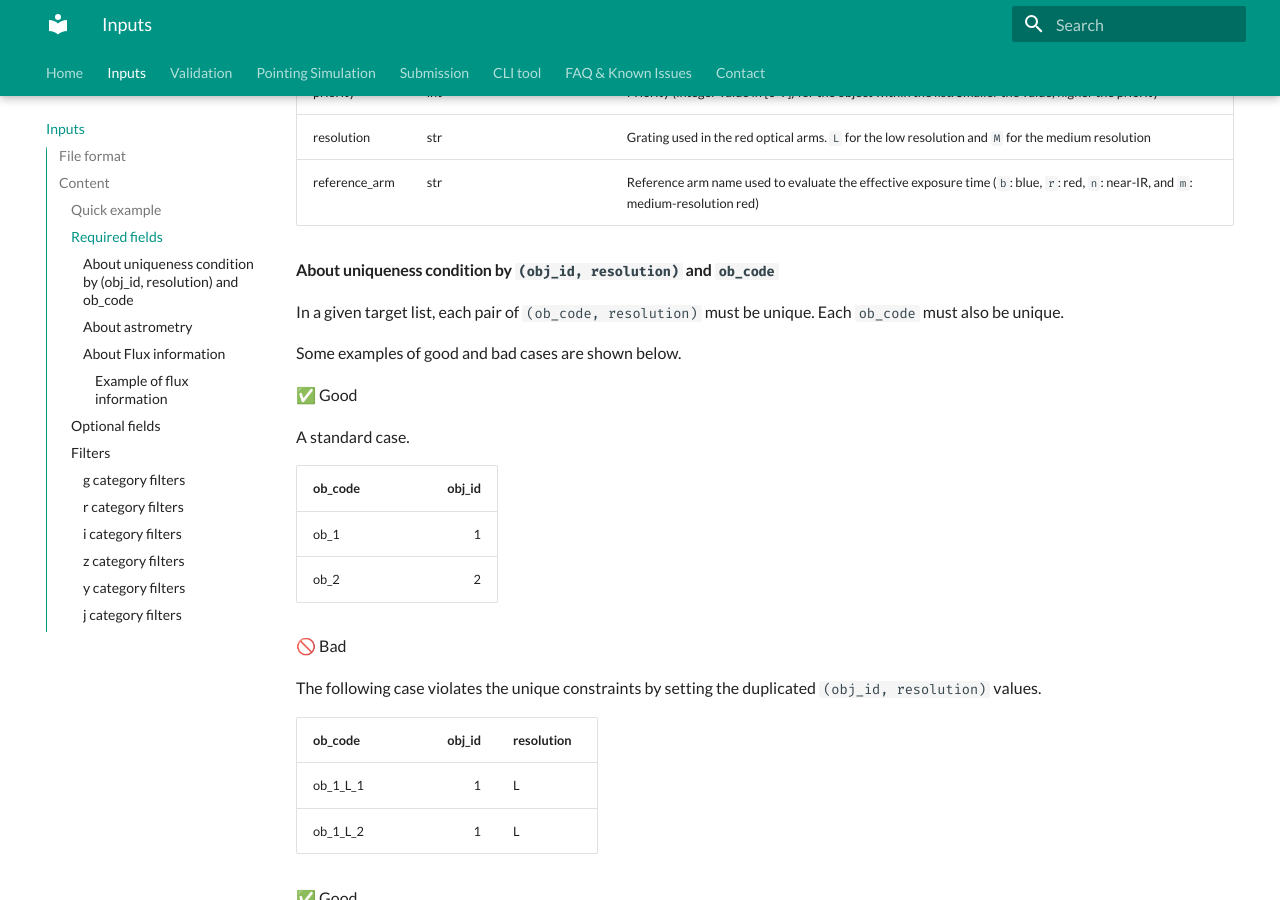
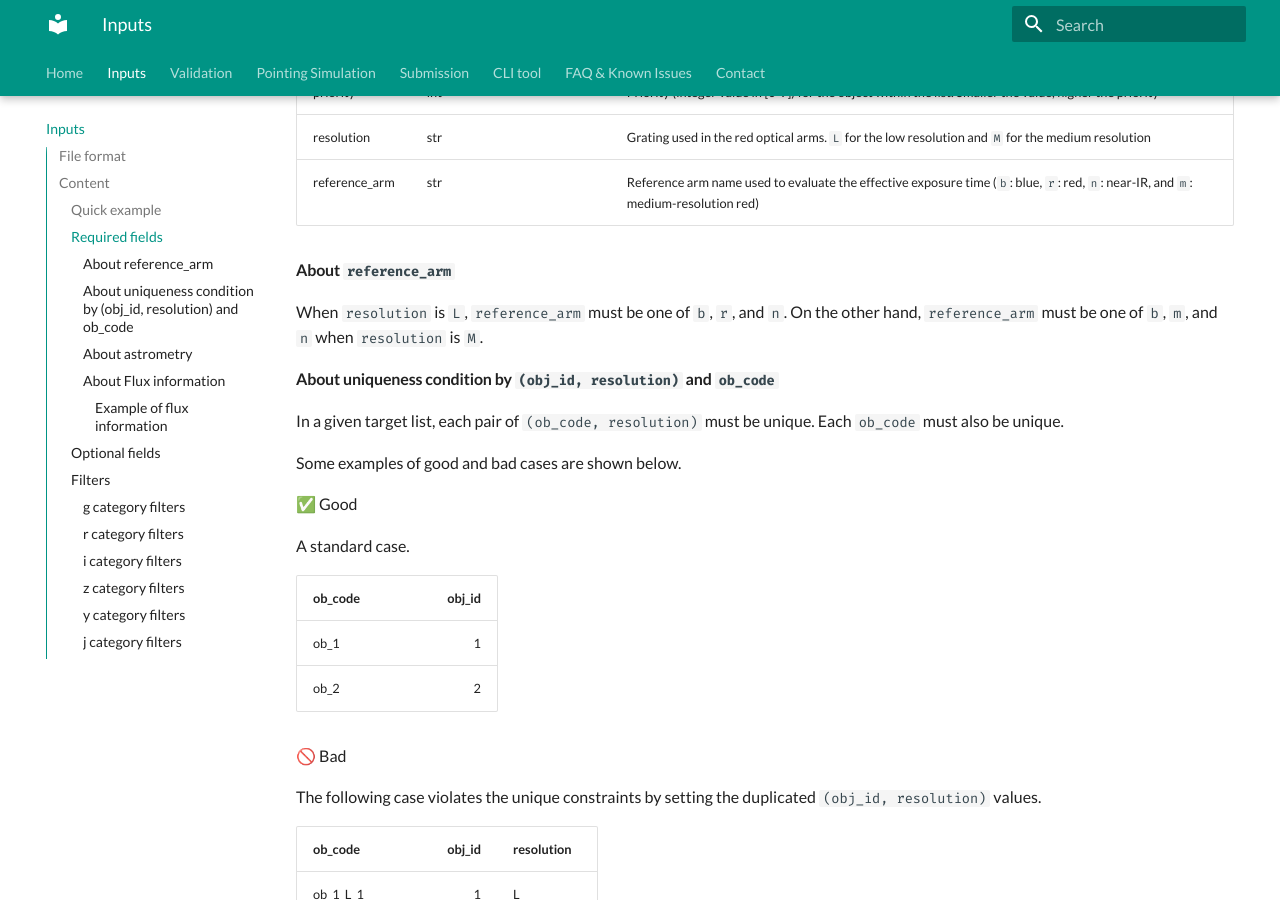
Before and after one commit to Subaru-PFS/spt_target_uploader, an MkDocs documentation site: the page built from docs/docs/inputs.md, in a window 1280 px wide and 900 px high, scrolled down 1155 px. Built offline with MkDocs 1.6.1 and Material for MkDocs 9.7.7, drawn with Linux system fonts in a browser that asks for light colours.

Commit message:
add comments on  for doc and output

```diff
--- a/docs/docs/inputs.md
+++ b/docs/docs/inputs.md
@@ -36,6 +36,10 @@ Mandatory fields are listed below.
 | resolution    | str        |        | Grating used in the red optical arms. `L` for the low resolution and `M` for the medium resolution                                   |
 | reference_arm | str        |        | Reference arm name used to evaluate the effective exposure  time (`b`: blue, `r`: red, `n`: near-IR, and `m`: medium-resolution red) |
 
+#### About `reference_arm`
+
+When `resolution` is `L`, `reference_arm` must be one of `b`, `r`, and `n`.
+On the other hand, `reference_arm` must be one of `b`, `m`, and `n` when `resolution` is `M`.
 
 #### About uniqueness condition by `(obj_id, resolution)` and `ob_code`
 
```
Also changed, not shown: docs/docs/validation.md (+2 -0 lines), 1 other file.
